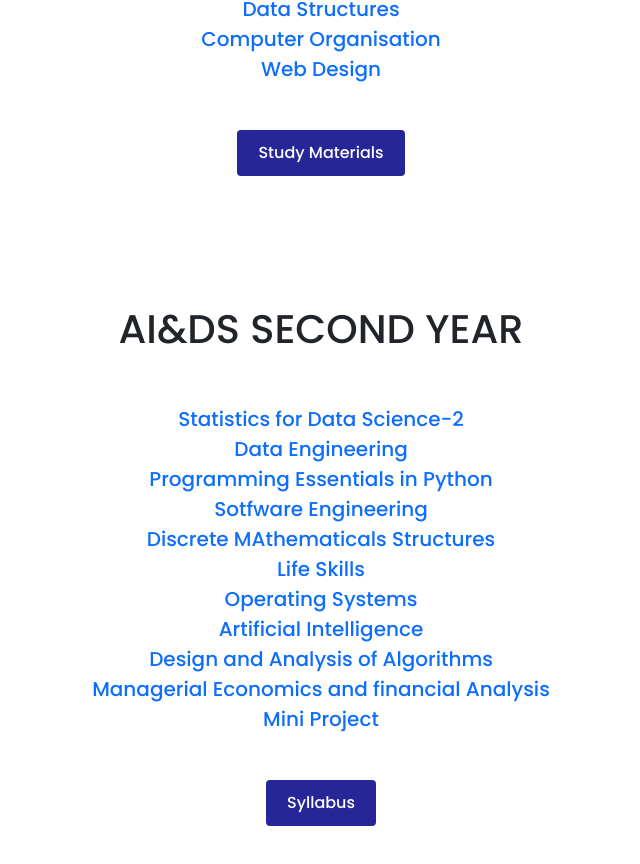
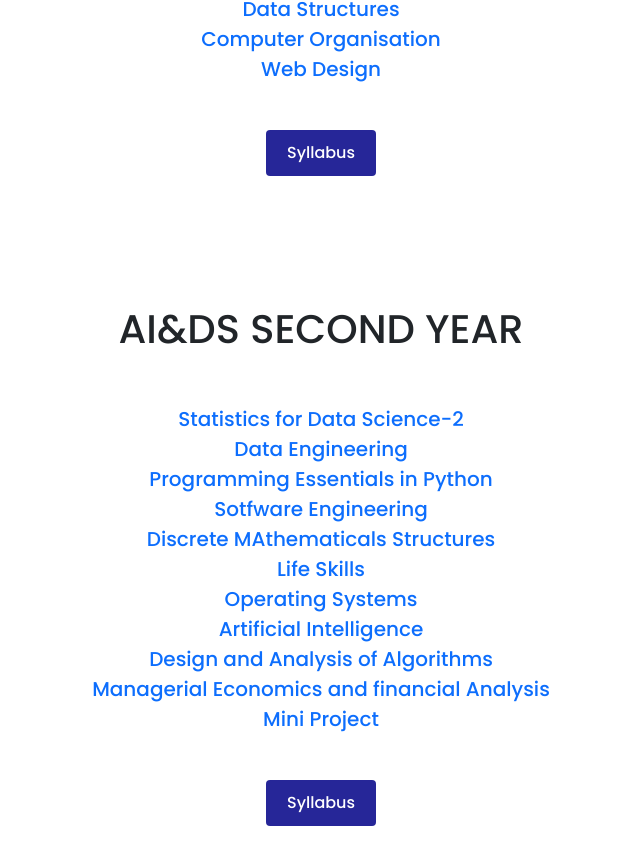
Before and after one commit to rijvanamd26/learning-guide.github.io, a plain HTML site: page vd/aids_vd.html in a window 1280 px wide. Shown: the part 960-1824 px from the top of the page, without its empty margins (307-947 px from the left). Drawn offline with nearby package versions, Linux system fonts and the light colour scheme; files whose address does not match are found by name.

Commit message:
Update aids_vd.html

```diff
--- a/vd/aids_vd.html
+++ b/vd/aids_vd.html
@@ -129,7 +129,7 @@
                                 <li><a href="https://youtu.be/6mbwJ2xhgzM" class="sm-link">Web Design</a></li>
                             </ul>
                             <div class="col">
-                            <a href="#" class="btn but">Study Materials</a>
+                            <a href="#" class="btn but">Syllabus</a>
                         </div>
                         </div>
                         <div class="row mt-5"  id="2nd year">
```
